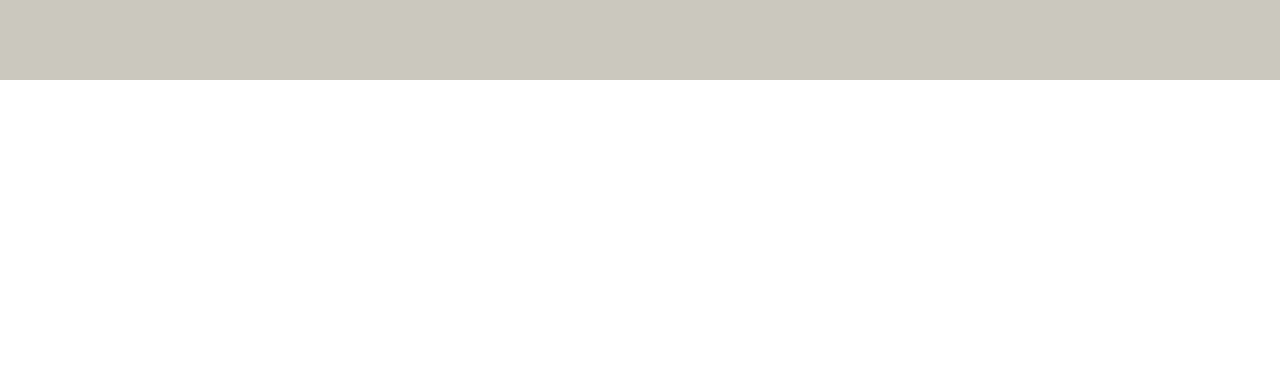
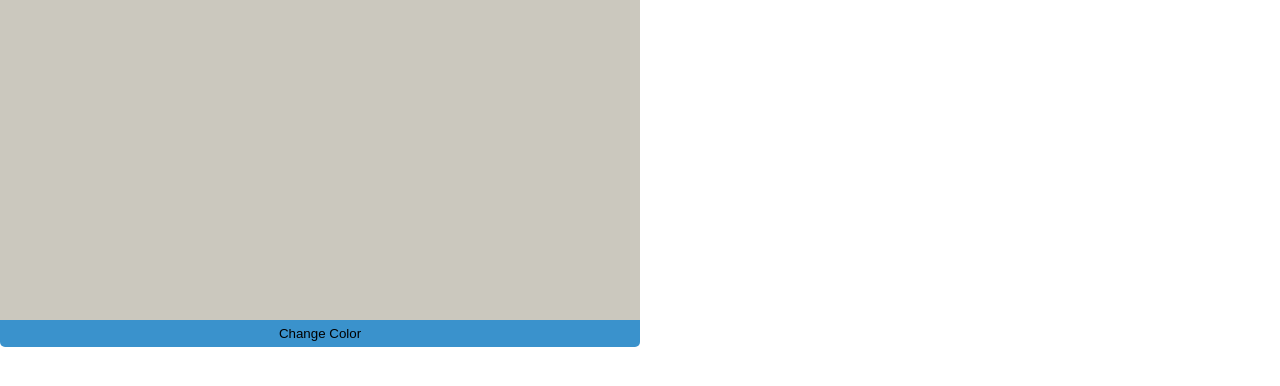
Before and after one commit to turkaytunc/random-color-generator, a React (Create React App) app: page / in a window 1280 px wide. Shown: the top 386 px of the page. Built offline with nearby package versions, Linux system fonts and the light colour scheme.

Commit message:
add styles

```diff
--- a/src/App.js
+++ b/src/App.js
@@ -4,7 +4,7 @@ import { RandomColor } from './components/RandomColor';
 
 function App() {
   return (
-    <div className="App">
+    <div style={{ width: '50%', justifyContent: 'center' }}>
       <RandomColor></RandomColor>
     </div>
   );
--- a/src/components/RandomColor.js
+++ b/src/components/RandomColor.js
@@ -9,7 +9,8 @@ export const RandomColor = () => {
   const color = `rgb(${redColorValue},${greenColorValue},${blueColorValue})`;
   return (
     <div className="card-wrapper">
-      <div style={{ background: color, height: '10vh' }}></div>
+      <div style={{ background: color, height: '20em' }}></div>
+      <button className="change-color-button">Change Color</button>
     </div>
   );
 };
--- a/src/components/random-color.scss
+++ b/src/components/random-color.scss
@@ -0,0 +1,22 @@
+.card-wrapper {
+  display: grid;
+  grid-template-columns: 1fr;
+  justify-content: center;
+  width: '10em';
+}
+
+.change-color-button {
+  height: 2em;
+  background: rgb(58, 146, 204);
+  outline: none;
+  width: 100%;
+  border: none;
+  //border-bottom: 1px solid #ccc;
+  border-bottom-left-radius: 5px;
+  border-bottom-right-radius: 5px;
+
+  &:hover {
+    background: rgb(73, 159, 216);
+    color: #ccc;
+  }
+}
```
